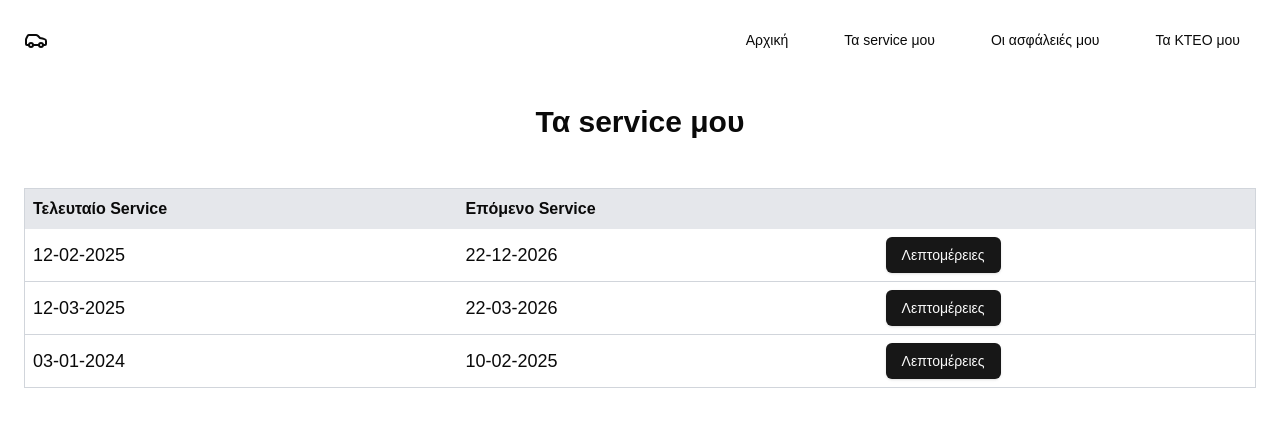
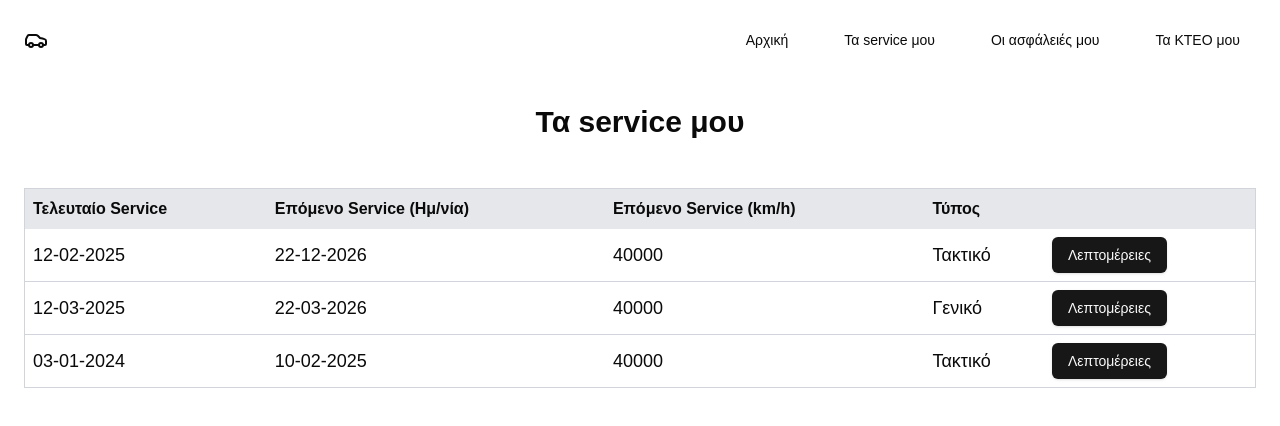
Before and after one commit to gianniszisakis/my_car_frontend, a Next.js app: page /services in a window 1280 px wide. Shown: the top 426 px of the page. Built offline with nearby package versions, Linux system fonts and the light colour scheme.

Commit message:
feat: Add 2 more columns in service card.

```diff
--- a/components/maintenance-info-card/maintenance-info-card-horizontal.tsx
+++ b/components/maintenance-info-card/maintenance-info-card-horizontal.tsx
@@ -14,12 +14,13 @@ export default function MaintentanceInfoCardHorizontal({
 }: MaintentanceInfoCardHorizontalProps) {
   return (
     <div className="p-6 w-full overflow-x-auto">
-      <table className="w-[600px] md:w-full table-auto border-collapse border border-gray-300">
+      <table className="w-[800px] md:w-full table-auto border-collapse border border-gray-300">
         <thead>
           <tr className="bg-gray-200">
             <th className="p-2 text-left">Τελευταίο Service</th>
-            <th className="p-2 text-left">Επόμενο Service</th>
-            {/*{thirdLabel && <th className="p-2 text-left">{thirdLabel}</th>}*/}
+            <th className="p-2 text-left">Επόμενο Service (Ημ/νία)</th>
+            <th className="p-2 text-left">Επόμενο Service (km/h)</th>
+            <th className="p-2 text-left">Τύπος</th>
             <th className="p-2 text-left"></th>
           </tr>
         </thead>
@@ -35,6 +36,14 @@ export default function MaintentanceInfoCardHorizontal({
                   : "-"}
               </td>
               <td className="text-lg p-2 break-words">
+                {service?.next_service?.mileage_km
+                  ? service?.next_service?.mileage_km
+                  : "-"}
+              </td>
+              <td className="text-lg p-2 break-words">
+                {service?.service_type ? service?.service_type : "-"}
+              </td>
+              <td className="text-lg p-2 break-words">
                 <ServiceDetailsSheet service={service} />
               </td>
             </tr>
```
